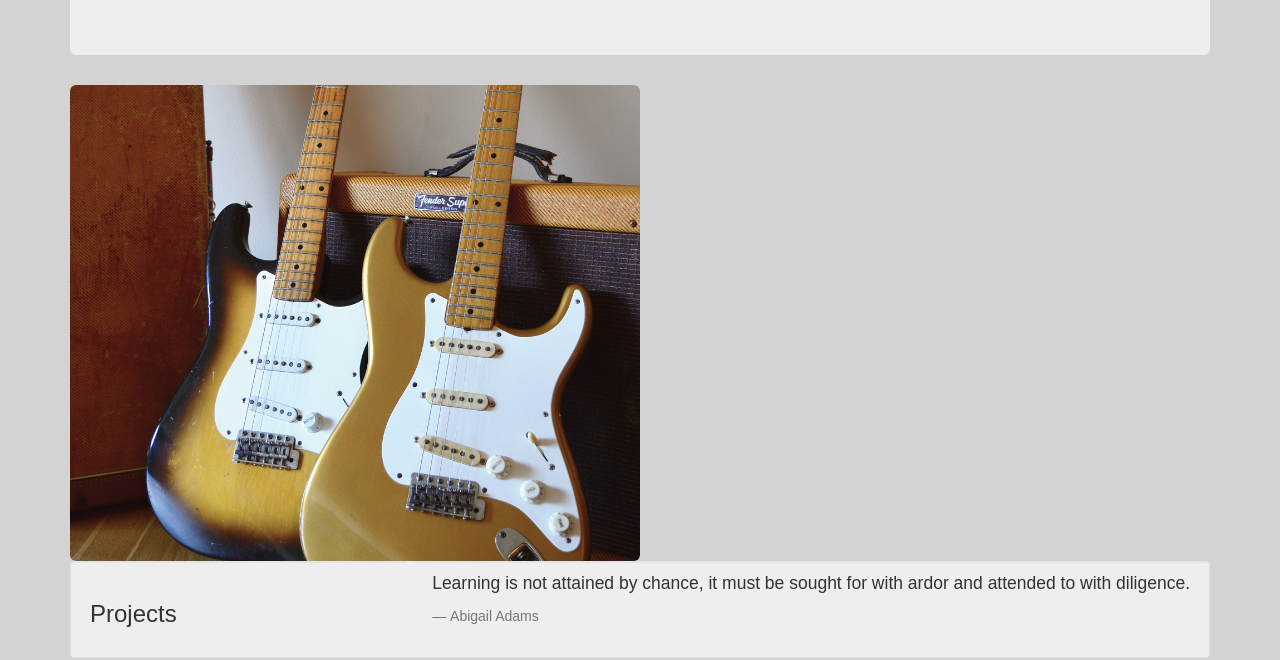
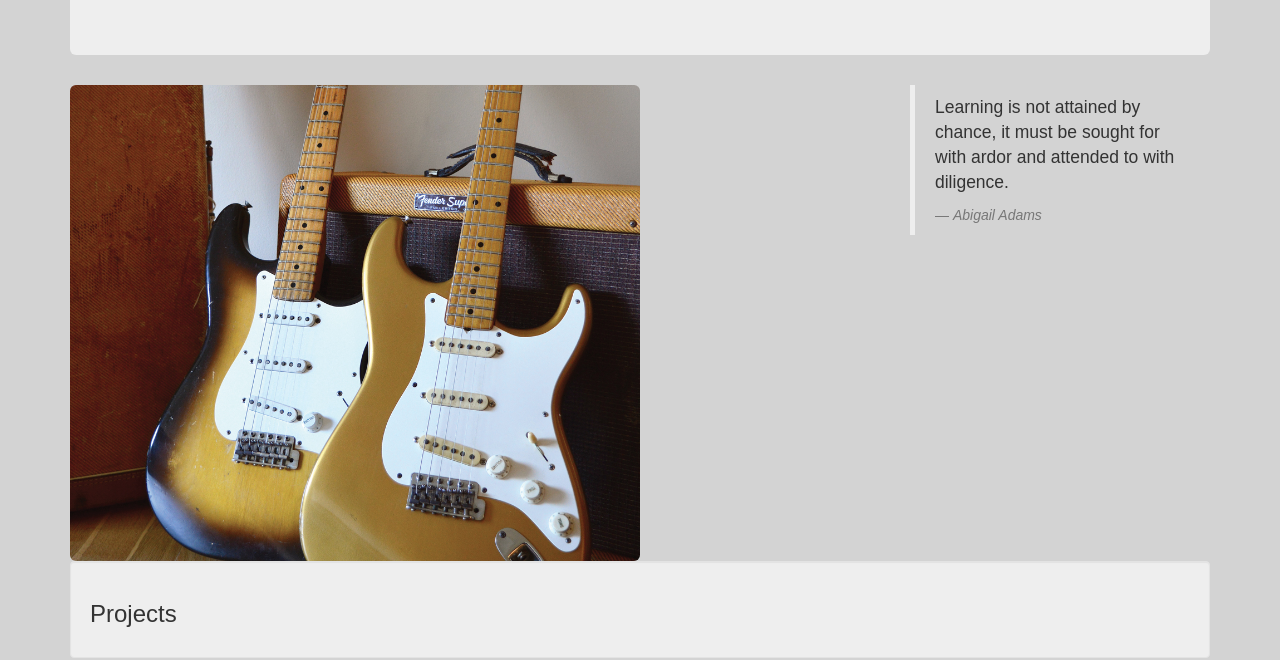
Before and after one commit to kiraroberts/portfolio, a plain HTML site: page index.html in a window 1280 px wide. Shown: the part 140-800 px from the top of the page. Drawn offline with Linux system fonts and the light colour scheme.

Commit message:
Refine bootstrap styling and foramt

```diff
--- a/css/styles.css
+++ b/css/styles.css
@@ -20,8 +20,8 @@ blockquote {
   float: right;
 }
 
-.sidebar {
-  width: 30%
+.column {
+  width: 300px;
   float: right;
 }
 
--- a/index.html
+++ b/index.html
@@ -13,10 +13,10 @@
             <h1>Kira Roberts</h1>
           </div>
           <img src="img/guitars.jpg" class="img-rounded" alt="Picture of two guitars">
-          <div class="sidebar">
+          <div class="column">
             <blockquote>
               <p>Learning is not attained by chance, it must be sought for with ardor and attended to with diligence.</p>
-              <footer>Abigail Adams</footer>
+              <footer><span class="fancy">Abigail Adams</span></footer>
             </blockquote>
           </div>
           <div class="well">
```
